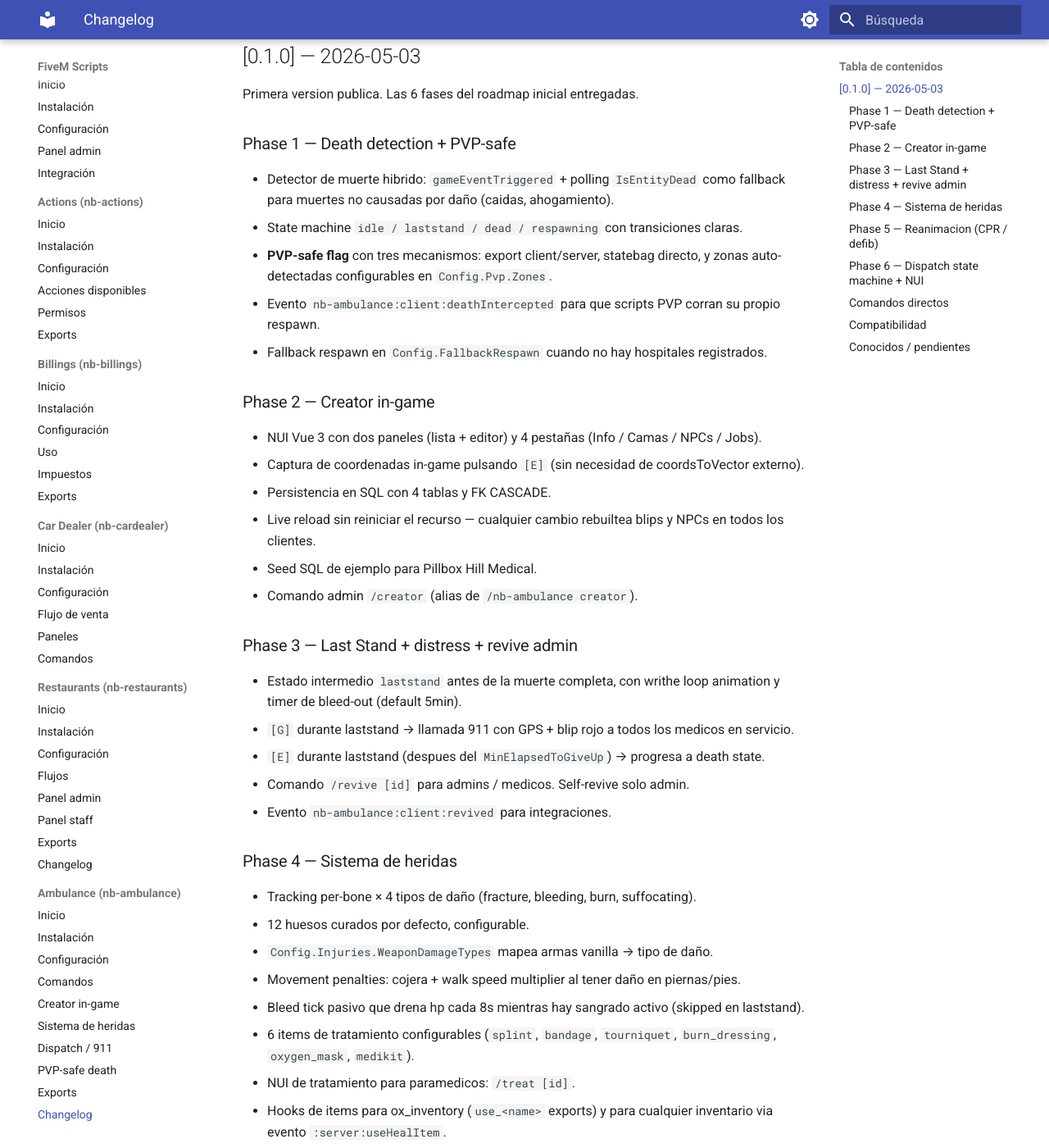
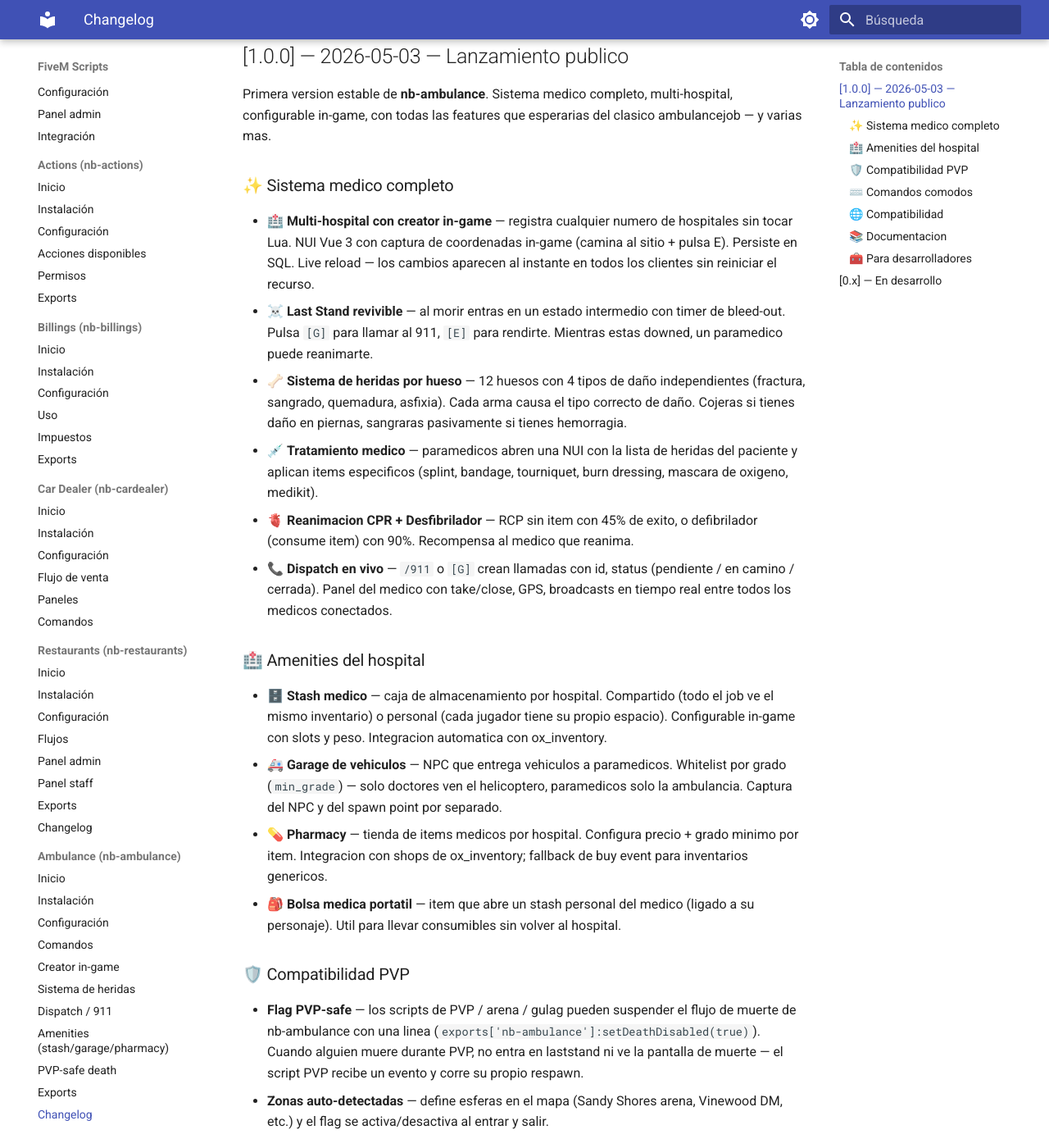
Before and after one commit to neenbyss/docs, an MkDocs documentation site: the page built from docs/fivem/nb-ambulance/changelog.md, in a window 1280 px wide and 1400 px high, scrolled down 268 px. Shown: the whole window at 82% size. Built offline with MkDocs 1.6.1 and Material for MkDocs 9.7.7, drawn with Linux system fonts in a browser that asks for light colours; some of the changed text lies outside the part shown.

Commit message:
docs(nb-ambulance): pagina amenities + changelog v1.0.0
amenities.md cubre los 4 features de Phase 7 (stash compartido/personal,
garage con whitelist por grado, pharmacy con shop ox_inventory, bolsa
medica portatil). Index actualizado con la nueva caracteristica y link
a la pagina. mkdocs.yml mete amenities entre dispatch y pvp.

Changelog rehecho para el lanzamiento 1.0.0: las versiones internas
0.x se consolidan en una sola entrada de release publico organizada
por feature area en lugar de por fase del roadmap interno.

```diff
--- a/docs/fivem/nb-ambulance/changelog.md
+++ b/docs/fivem/nb-ambulance/changelog.md
@@ -4,83 +4,66 @@ Formato basado en [Keep a Changelog](https://keepachangelog.com/) — versiones
 
 ---
 
-## [0.1.0] — 2026-05-03
+## [1.0.0] — 2026-05-03 — Lanzamiento publico
 
-Primera version publica. Las 6 fases del roadmap inicial entregadas.
+Primera version estable de **nb-ambulance**. Sistema medico completo, multi-hospital, configurable in-game, con todas las features que esperarias del clasico ambulancejob — y varias mas.
 
-### Phase 1 — Death detection + PVP-safe
+### ✨ Sistema medico completo
 
-- Detector de muerte hibrido: `gameEventTriggered` + polling `IsEntityDead` como fallback para muertes no causadas por daño (caidas, ahogamiento).
-- State machine `idle / laststand / dead / respawning` con transiciones claras.
-- **PVP-safe flag** con tres mecanismos: export client/server, statebag directo, y zonas auto-detectadas configurables en `Config.Pvp.Zones`.
-- Evento `nb-ambulance:client:deathIntercepted` para que scripts PVP corran su propio respawn.
-- Fallback respawn en `Config.FallbackRespawn` cuando no hay hospitales registrados.
+- 🏥 **Multi-hospital con creator in-game** — registra cualquier numero de hospitales sin tocar Lua. NUI Vue 3 con captura de coordenadas in-game (camina al sitio + pulsa E). Persiste en SQL. Live reload — los cambios aparecen al instante en todos los clientes sin reiniciar el recurso.
+- ☠️ **Last Stand revivible** — al morir entras en un estado intermedio con timer de bleed-out. Pulsa `[G]` para llamar al 911, `[E]` para rendirte. Mientras estas downed, un paramedico puede reanimarte.
+- 🦴 **Sistema de heridas por hueso** — 12 huesos con 4 tipos de daño independientes (fractura, sangrado, quemadura, asfixia). Cada arma causa el tipo correcto de daño. Cojeras si tienes daño en piernas, sangraras pasivamente si tienes hemorragia.
+- 💉 **Tratamiento medico** — paramedicos abren una NUI con la lista de heridas del paciente y aplican items especificos (splint, bandage, tourniquet, burn dressing, mascara de oxigeno, medikit).
+- 🫀 **Reanimacion CPR + Desfibrilador** — RCP sin item con 45% de exito, o defibrilador (consume item) con 90%. Recompensa al medico que reanima.
+- 📞 **Dispatch en vivo** — `/911` o `[G]` crean llamadas con id, status (pendiente / en camino / cerrada). Panel del medico con take/close, GPS, broadcasts en tiempo real entre todos los medicos conectados.
 
-### Phase 2 — Creator in-game
+### 🏥 Amenities del hospital
 
-- NUI Vue 3 con dos paneles (lista + editor) y 4 pestañas (Info / Camas / NPCs / Jobs).
-- Captura de coordenadas in-game pulsando `[E]` (sin necesidad de coordsToVector externo).
-- Persistencia en SQL con 4 tablas y FK CASCADE.
-- Live reload sin reiniciar el recurso — cualquier cambio rebuiltea blips y NPCs en todos los clientes.
-- Seed SQL de ejemplo para Pillbox Hill Medical.
-- Comando admin `/creator` (alias de `/nb-ambulance creator`).
+- 🗄️ **Stash medico** — caja de almacenamiento por hospital. Compartido (todo el job ve el mismo inventario) o personal (cada jugador tiene su propio espacio). Configurable in-game con slots y peso. Integracion automatica con ox_inventory.
+- 🚑 **Garage de vehiculos** — NPC que entrega vehiculos a paramedicos. Whitelist por grado (`min_grade`) — solo doctores ven el helicoptero, paramedicos solo la ambulancia. Captura del NPC y del spawn point por separado.
+- 💊 **Pharmacy** — tienda de items medicos por hospital. Configura precio + grado minimo por item. Integracion con shops de ox_inventory; fallback de buy event para inventarios genericos.
+- 🎒 **Bolsa medica portatil** — item que abre un stash personal del medico (ligado a su personaje). Util para llevar consumibles sin volver al hospital.
 
-### Phase 3 — Last Stand + distress + revive admin
+### 🛡️ Compatibilidad PVP
 
-- Estado intermedio `laststand` antes de la muerte completa, con writhe loop animation y timer de bleed-out (default 5min).
-- `[G]` durante laststand → llamada 911 con GPS + blip rojo a todos los medicos en servicio.
-- `[E]` durante laststand (despues del `MinElapsedToGiveUp`) → progresa a death state.
-- Comando `/revive [id]` para admins / medicos. Self-revive solo admin.
-- Evento `nb-ambulance:client:revived` para integraciones.
+- **Flag PVP-safe** — los scripts de PVP / arena / gulag pueden suspender el flujo de muerte de nb-ambulance con una linea (`exports['nb-ambulance']:setDeathDisabled(true)`). Cuando alguien muere durante PVP, no entra en laststand ni ve la pantalla de muerte — el script PVP recibe un evento y corre su propio respawn.
+- **Zonas auto-detectadas** — define esferas en el mapa (Sandy Shores arena, Vinewood DM, etc.) y el flag se activa/desactiva al entrar y salir.
 
-### Phase 4 — Sistema de heridas
+### ⌨️ Comandos comodos
 
-- Tracking per-bone × 4 tipos de daño (fracture, bleeding, burn, suffocating).
-- 12 huesos curados por defecto, configurable.
-- `Config.Injuries.WeaponDamageTypes` mapea armas vanilla → tipo de daño.
-- Movement penalties: cojera + walk speed multiplier al tener daño en piernas/pies.
-- Bleed tick pasivo que drena hp cada 8s mientras hay sangrado activo (skipped en laststand).
-- 6 items de tratamiento configurables (`splint`, `bandage`, `tourniquet`, `burn_dressing`, `oxygen_mask`, `medikit`).
-- NUI de tratamiento para paramedicos: `/treat [id]`.
-- Hooks de items para ox_inventory (`use_<name>` exports) y para cualquier inventario via evento `:server:useHealItem`.
+Sin tener que escribir `/nb-ambulance <subcomando>` cada vez:
 
-### Phase 5 — Reanimacion (CPR / defib)
+- `/911` — civiles / testigos llaman al 911 desde cualquier sitio
+- `/dispatch` — medicos abren el panel de llamadas activas (o pulsa **F6**)
+- `/treat` — abre el NUI de tratamiento del jugador mas cercano
+- `/revive` — reanima al objetivo
+- `/creator` — abre el editor de hospitales (admin)
 
-- Prompt automatico al acercarse a un jugador en laststand (radio 2.5m configurable).
-- **CPR**: sin item, 45% chance, 8s de animacion.
-- **Defibrillator**: consume item, 90% chance, 5s. Auto-seleccionado si el medico tiene el item.
-- Success roll server-side (no se puede tampear desde cliente).
-- Recompensa al medico (`Config.Revive.Reward`) al banco.
-- `RestoreHealth` post-revive configurable.
-- Toast al paciente cuando un medico empieza un intento.
+Todos renombrables en `Config.Commands`. El umbrella `/nb-ambulance` queda como fallback.
 
-### Phase 6 — Dispatch state machine + NUI
+### 🌐 Compatibilidad
 
-- Calls con id, status (`pending` / `acked` / `completed`), assignedTo y timestamps.
-- Auto-expiry tras `Config.Dispatch.ExpireMs` (15 min default).
-- Cleanup automatico al desconectar caller (borra calls) o medico (devuelve a pending).
-- Panel NUI con cards por llamada, status badges, GPS / Tomar / Cerrar buttons.
-- Highlight visual de las calls asignadas a uno mismo.
-- Live updates push (no polling) cada vez que cambia el estado.
-- Caller recibe toasts: `medico en camino` (ack) y `caso cerrado` (complete).
-- Comando `/dispatch` (alias `/nb-ambulance dispatch`) + keybind `F6` por defecto.
+- **ESX Legacy** + **QBCore** automaticamente via `nb-bridge`.
+- **ox_inventory** auto-detectado para stashes, shops y bolsa medica. Items registrables con un solo `server.export` por item.
+- **Otros inventarios** soportados via eventos genericos (`nb-ambulance:server:useHealItem` y `nb-ambulance:server:useMedicalBag`).
+- **oxmysql** para persistencia.
+- **Multi-idioma** EN + ES (estructura preparada para mas).
 
-### Comandos directos
+### 📚 Documentacion
 
-- Cada accion tiene un alias directo configurable en `Config.Commands`:
-  `/911`, `/dispatch`, `/treat`, `/revive`, `/creator`, `/hospitals`, `/nbamb-reload`.
-- Keybindings con `RegisterKeyMapping` (default F6 para dispatch).
-- El umbrella `/nb-ambulance <sub>` queda como fallback.
+- Pagina completa en docs.neenbyss.com con guias, configuracion, exports y diagramas.
+- API con 20+ exports cubriendo death state, heridas, hospitales, dispatch y amenities.
+- Statebags `nb_state`, `nb_isDead`, `nb_inLaststand`, `nb_disableDeath`, `nb_injuries` para integraciones cross-script.
 
-### Compatibilidad
+### 🧰 Para desarrolladores
 
-- ESX Legacy + QBCore via `nb-bridge` (`@nb-bridge/loader.lua`).
-- ox_inventory + cualquier inventario generico.
-- oxmysql (auto-detecta TINYINT(1) → boolean conversion).
+- Arquitectura modular — cada feature en su propio archivo cliente/server.
+- 7 fases de roadmap entregadas: death detection / creator / laststand / heridas / revive / dispatch / amenities.
+- 9 tablas SQL con FK CASCADE.
+- Listo para Tebex (escrow_ignore configurado: shared/config + locales + database bridge + UI = abiertos para customizacion del cliente).
 
-### Conocidos / pendientes
+---
 
-- Garage de vehiculos por hospital — placeholder, no implementado todavia.
-- Stash medico por hospital — placeholder.
-- NPC roles `receptionist` / `duty` — solo se spawnean visualmente, sin interaccion (Phase 7+).
-- `/911` sin cooldown integrado — implementacion via wrapper externo si se necesita.
+## [0.x] — En desarrollo
+
+Versiones internas previas al lanzamiento publico, sin uso productivo. Toda la historia de desarrollo se consolida en la 1.0.0.
--- a/mkdocs.yml
+++ b/mkdocs.yml
@@ -168,6 +168,7 @@ nav:
       - Creator in-game: fivem/nb-ambulance/creator.md
       - Sistema de heridas: fivem/nb-ambulance/heridas.md
       - Dispatch / 911: fivem/nb-ambulance/dispatch.md
+      - Amenities (stash/garage/pharmacy): fivem/nb-ambulance/amenities.md
       - PVP-safe death: fivem/nb-ambulance/pvp.md
       - Exports: fivem/nb-ambulance/exports.md
       - Changelog: fivem/nb-ambulance/changelog.md
```
Also changed, not shown: docs/fivem/nb-ambulance/amenities.md (added, +164 -0 lines), docs/fivem/nb-ambulance/index.md (+2 -0 lines).
